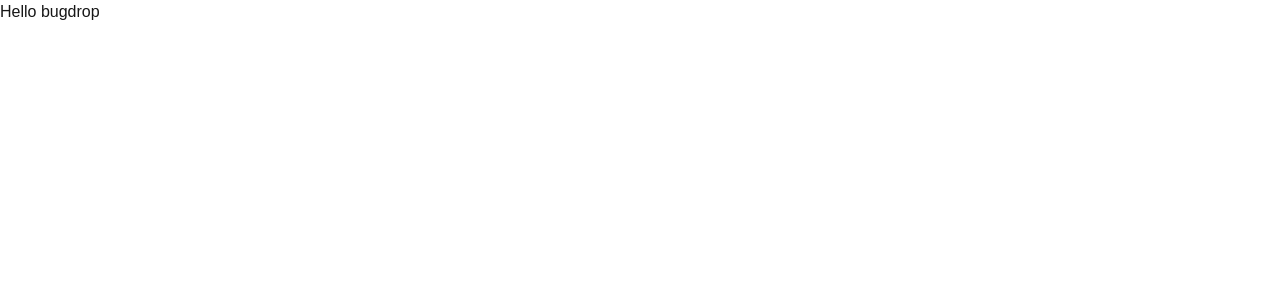
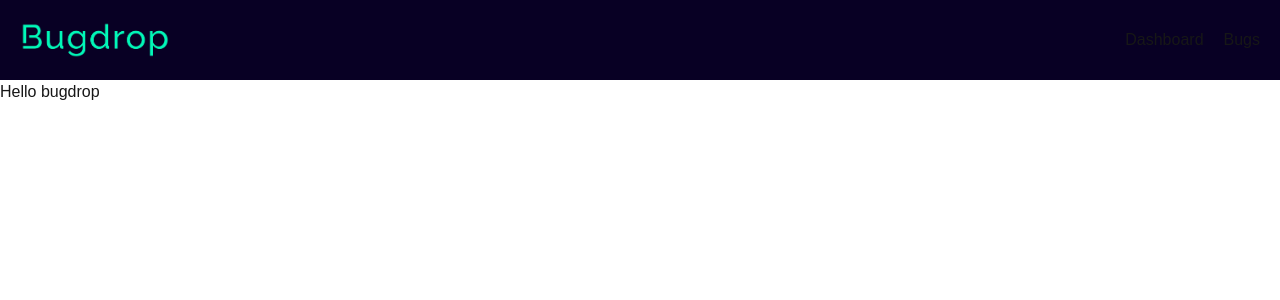
Before and after one commit to iamthanuj/bugdrop, a Next.js app: page / in a window 1280 px wide. Shown: the top 300 px of the page. Built offline with nearby package versions, Linux system fonts and the light colour scheme.

Commit message:
Nav bar build

```diff
--- /dev/null
+++ b/app/NavBar.tsx
@@ -0,0 +1,26 @@
+import React from 'react'
+import Link from 'next/link'
+import logo from "@/public/svg-formatter-beautifier-_2_.png"
+import Image from 'next/image'
+
+
+const NavBar = () => {
+
+
+    const links = [
+        {label: "Dashboard", href:'/'},
+        {label: "Bugs", href:'/bugs'},
+    ]
+
+  return (
+    <nav className='flex justify-between h-20 bg-maincolor items-center px-5 '>
+        <Link href="/"><Image src={logo} alt='logo'width={150}/></Link>
+        <ul className='flex gap-5'>
+            {links.map((link)=> <li key={link.href}><Link className='hover:text-thirdcolor transition-colors' href={link.href} >{link.label}</Link></li> )}
+
+        </ul>
+    </nav>
+  )
+}
+
+export default NavBar
--- a/app/layout.tsx
+++ b/app/layout.tsx
@@ -1,6 +1,7 @@
 import type { Metadata } from "next";
 import localFont from "next/font/local";
 import "./globals.css";
+import NavBar from "./NavBar";
 
 const geistSans = localFont({
   src: "./fonts/GeistVF.woff",
@@ -28,7 +29,8 @@ export default function RootLayout({
       <body
         className={`${geistSans.variable} ${geistMono.variable} antialiased`}
       >
-        {children}
+        <NavBar/>
+        <main>{children}</main>
       </body>
     </html>
   );
--- a/tailwind.config.ts
+++ b/tailwind.config.ts
@@ -11,6 +11,9 @@ const config: Config = {
       colors: {
         background: "var(--background)",
         foreground: "var(--foreground)",
+        maincolor: "#080024",
+        secondcolor: "#00f8b8",
+        thirdcolor: "#038d78",
       },
     },
   },
```
Also changed, not shown: public/svg-formatter-beautifier-_2_.png (added).
